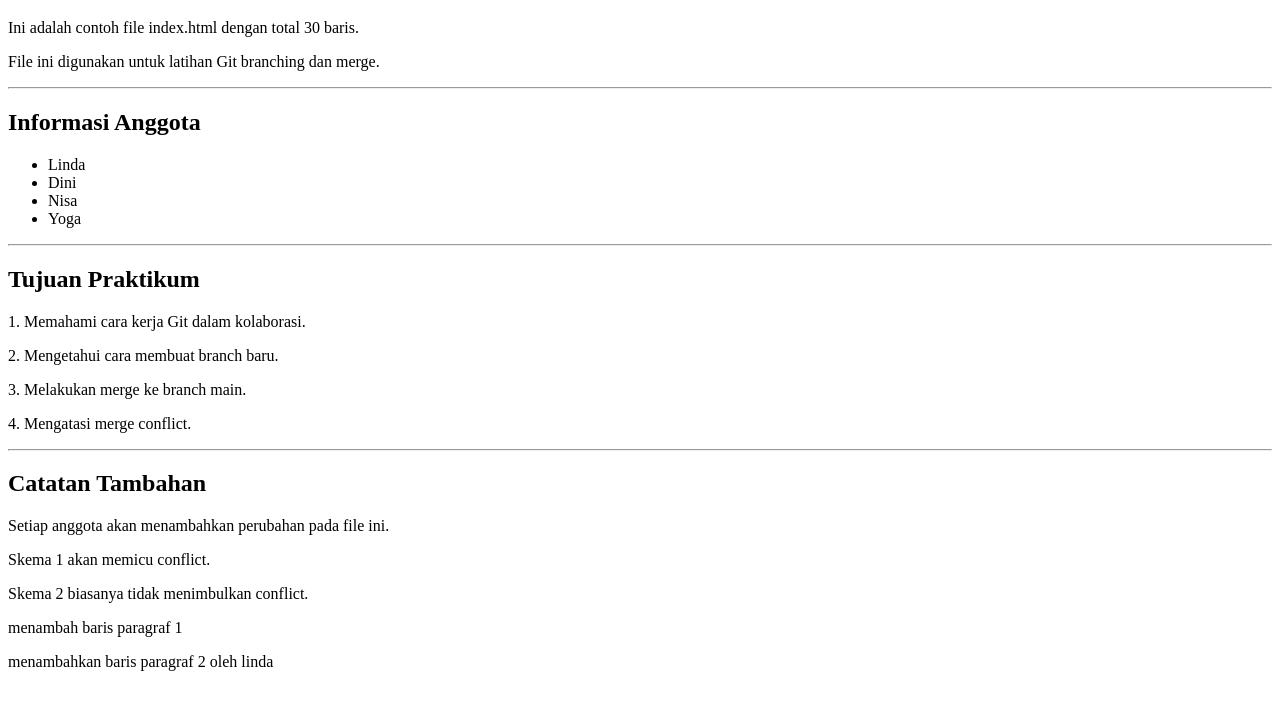
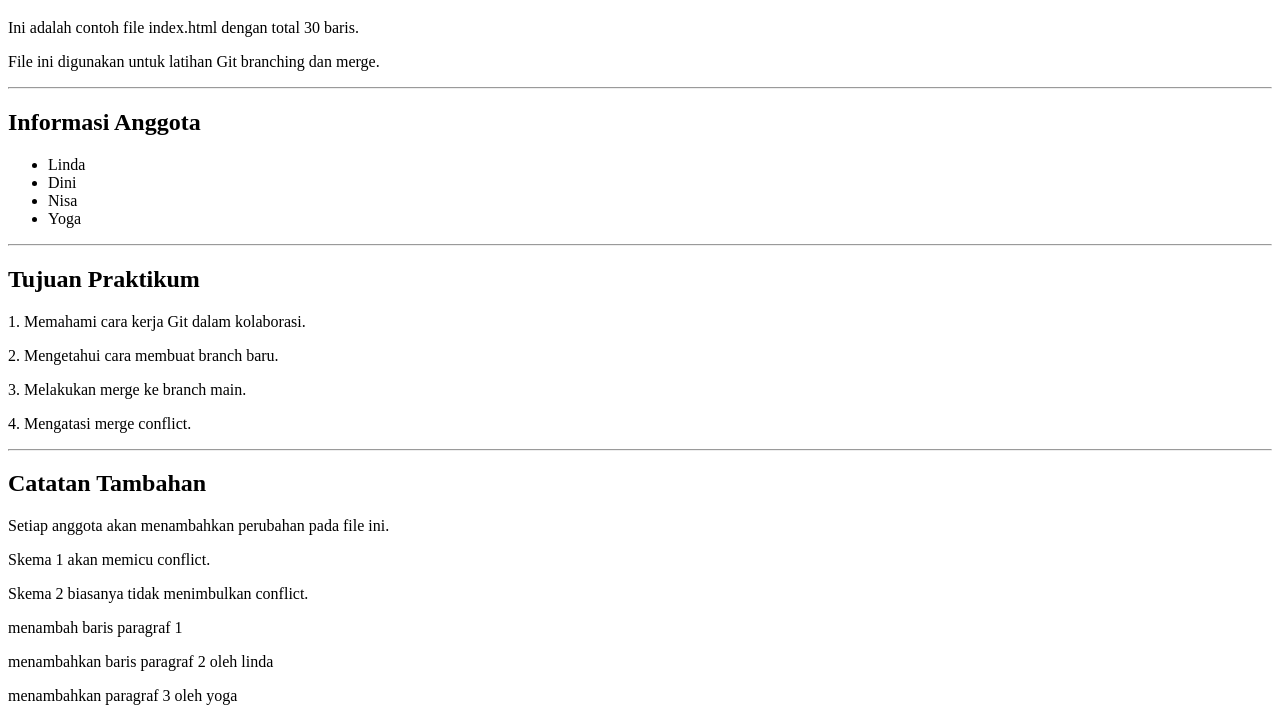
Before and after one commit to asihnurannisa/PRAKTIKUM12, a plain HTML site: page index.html in a window 1280 px wide. Shown: the part 87-808 px from the top of the page. Drawn offline with Linux system fonts and the light colour scheme.

Commit message:
menambahkan paragraf baru oleh yoga

```diff
--- a/index.html
+++ b/index.html
@@ -37,5 +37,6 @@
     <p>Skema 2 biasanya tidak menimbulkan conflict.</p>
     <p>menambah baris paragraf 1</p>
     <p>menambahkan baris paragraf 2 oleh linda</p>
+    <p>menambahkan paragraf 3 oleh yoga</p>
 </body>
 </html>
```
